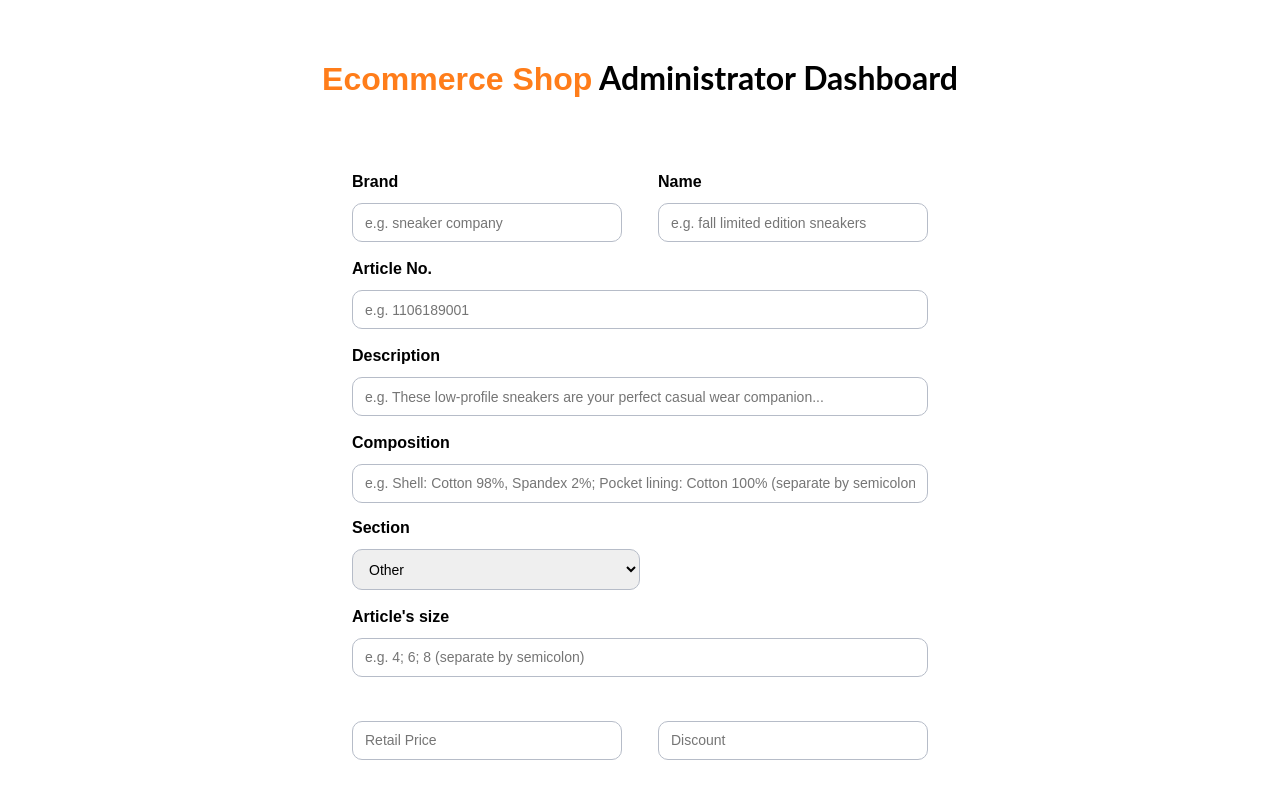
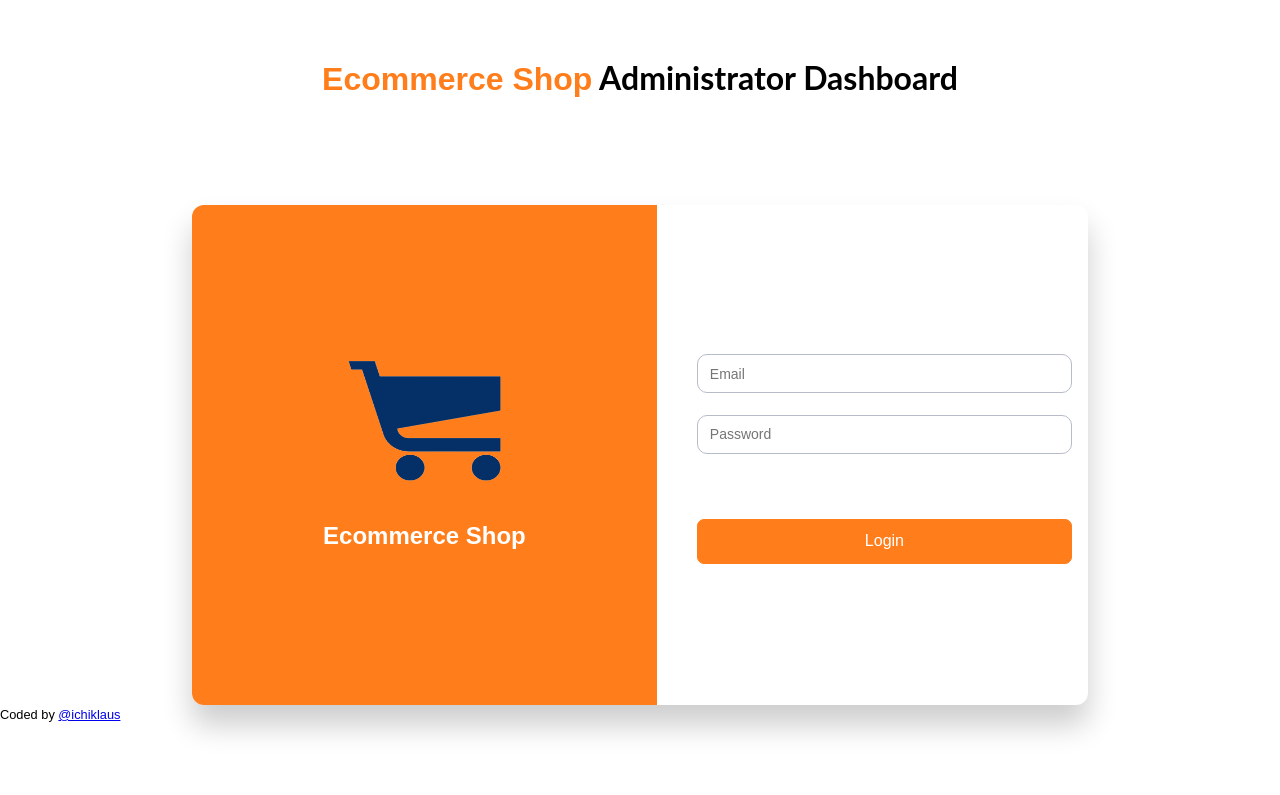
Before and after one commit to ichiklaus/ecommerce-admin-panel, a Next.js app: page / in a window 1280 px wide. Shown: the top 795 px of the page. Built offline with nearby package versions, Linux system fonts and the light colour scheme; no server answers.

Commit message:
Add login to home

```diff
--- a/pages/index.js
+++ b/pages/index.js
@@ -1,17 +1,13 @@
 import React, { useState } from 'react';
-import Form from '../src/components/Form';
-import ImageUploader from '../src/components/ImageUploader';
+
+import Login from '../src/components/Login';
 
 export default function Home() {
-  // const [urlsObject, setUrlsObject] = useState({});
 
   return (
     <div className="App">
       <div className='product-registration-panel'>
-        <Form
-        // urlsObject={urlsObject} setUrlsObject={setUrlsObject}
-        />
-        {/* <ImageUploader setUrlsObject={setUrlsObject} /> */}
+        <Login />
       </div>
     </div>
   );
```
